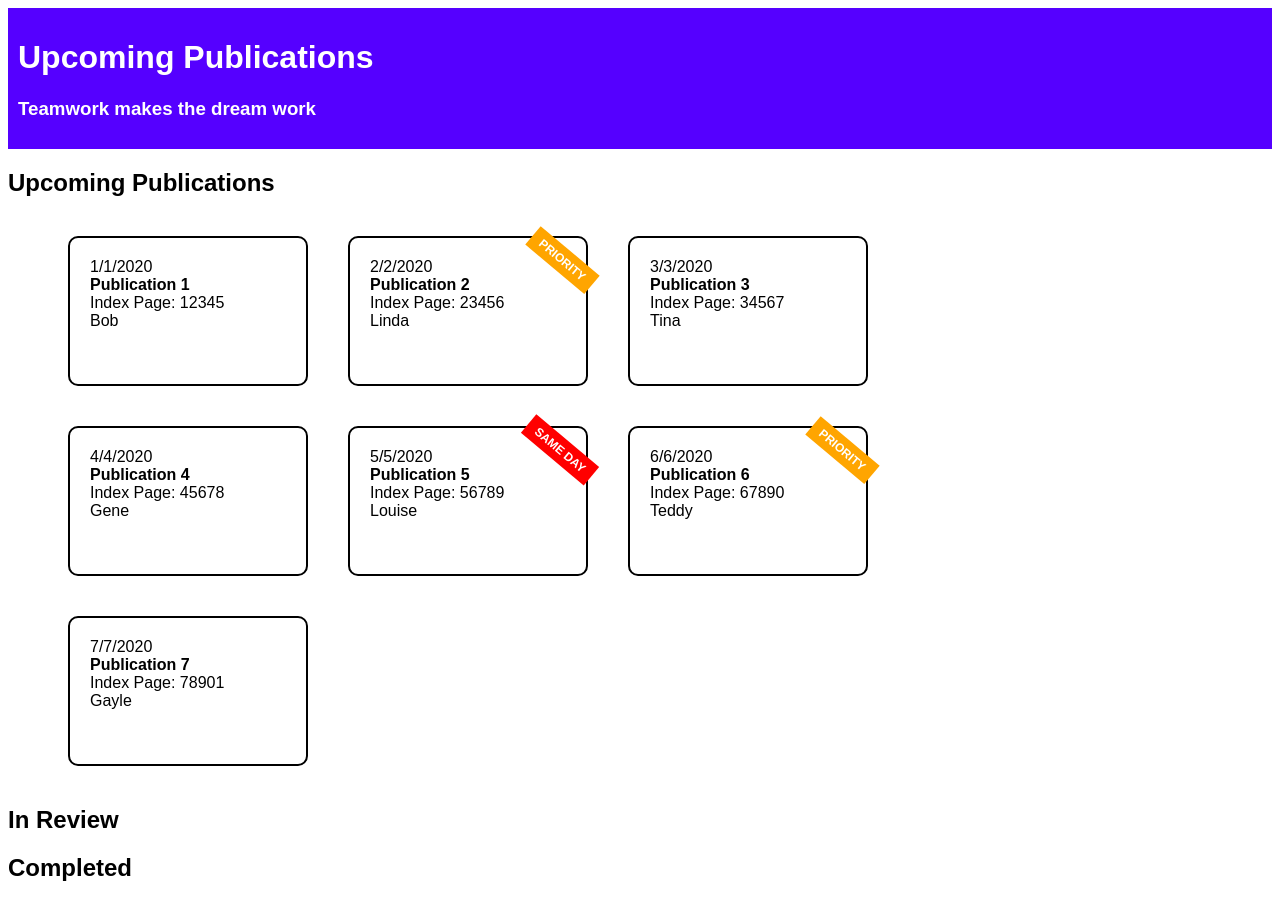
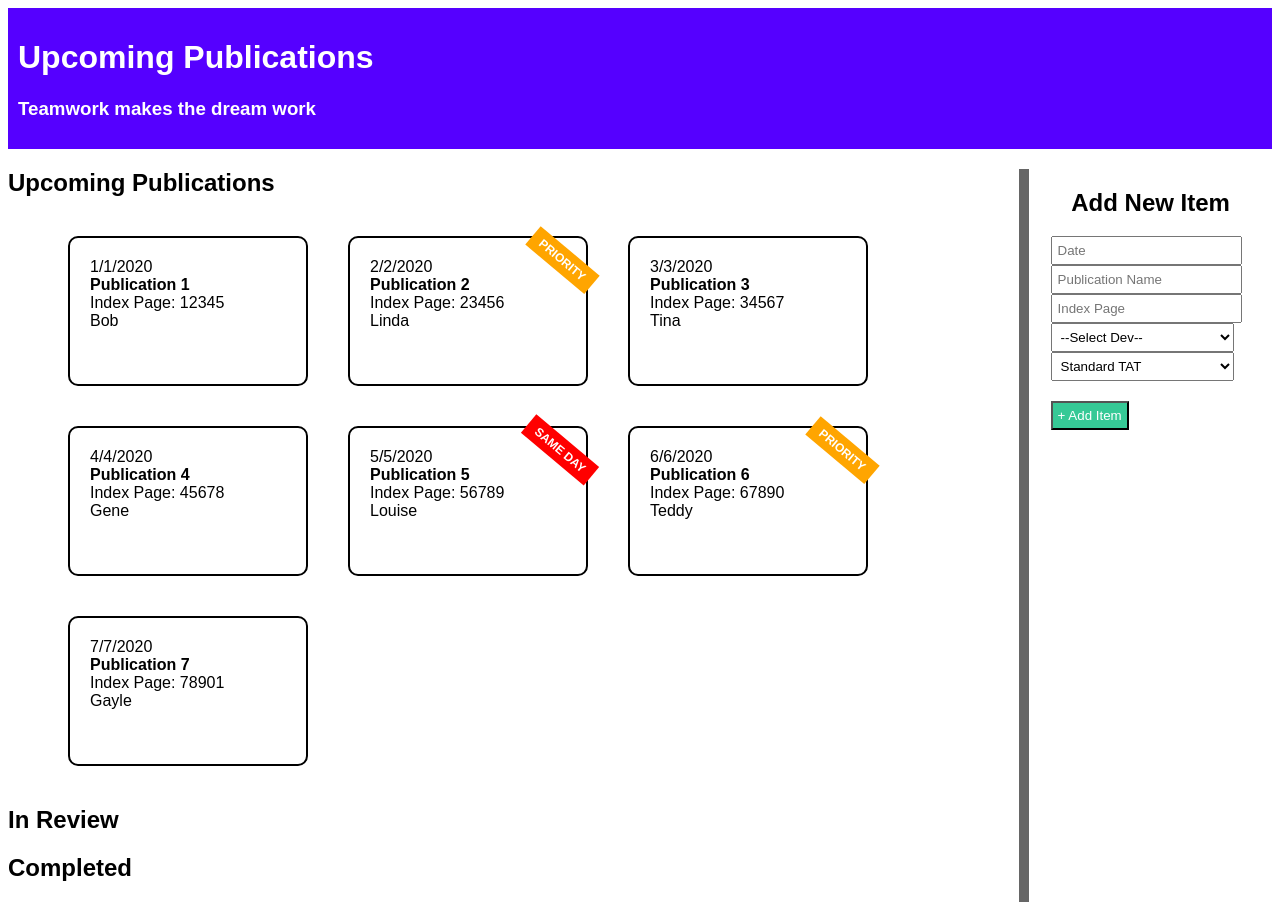
Before and after one commit to twelve13/task-tracker_React, a React (Create React App) app: page / in a window 1280 px wide. Built offline with nearby package versions, Linux system fonts and the light colour scheme.

Commit message:
add CreateItemForm

```diff
--- a/src/App.js
+++ b/src/App.js
@@ -1,6 +1,7 @@
 import React from 'react';
 import Header from './components/Header';
 import Item from './components/Item';
+import AddItemForm from './components/AddItemForm';
 import data from './data';
 
 class App extends React.Component {
@@ -12,6 +13,15 @@ class App extends React.Component {
     console.log(data)
     this.setState({ upcoming: data });
   }
+
+  addItem = (item) => {
+    const upcoming = {...this.state.upcoming};
+    //add the new item to the items variable using date.now to generate a unique key
+    upcoming[`items${Date.now()}`] = item;
+    this.setState({
+      upcoming
+    })
+  };
 
   render() {
     return (
@@ -38,6 +48,10 @@ class App extends React.Component {
               <h2>Completed</h2>
             </div>
           </div>
+          <div className="form-area">
+            <h2>Add New Item</h2>
+            <AddItemForm addItem = {this.addItem} />
+          </div>
         </div>
       </div>
     )
--- /dev/null
+++ b/src/components/AddItemForm.js
@@ -0,0 +1,55 @@
+import React from 'react';
+
+class AddItemForm extends React.Component {
+
+	dateRef = React.createRef();
+	itemNameRef = React.createRef();
+	indexPageRef = React.createRef();
+	developerRef = React.createRef();
+	flagRef = React.createRef();
+
+	createItem = (event) => {
+		event.preventDefault();
+
+		const item = {
+			date: this.dateRef.current.value,
+			itemName: this.itemNameRef.current.value,
+			indexPage: this.indexPageRef.current.value,
+			developer: this.developerRef.current.value,
+			flag: this.flagRef.current.value,
+			status: "Upcoming",
+		}
+
+		this.props.addItem(item);
+
+		//refresh the form
+		event.currentTarget.reset();
+	}
+	render() {
+		return (
+			<form className="add-item-form" onSubmit={this.createItem}>
+				<input name="date" ref={this.dateRef} type="text" placeholder="Date" required />
+				<input name="itemName" ref={this.itemNameRef} type="text" placeholder="Publication Name" required />
+				<input name="indexPage" ref={this.indexPageRef} type="number" placeholder="Index Page" required />
+				<select name="developer" ref={this.developerRef} required>
+					<option value="">--Select Dev--</option>
+					<option value="Bob">Bob</option>
+					<option value="Linda">Linda</option>
+					<option value="Tina">Tina</option>
+					<option value="Gene">Gene</option>
+					<option value="Louise">Louise</option>
+					<option value="Teddy">Teddy</option>
+					<option value="Gayle">Gayle</option>
+				</select>
+				<select name="flag" ref={this.flagRef}>
+					<option value="standard">Standard TAT</option>
+					<option value="priority">Priority</option>
+					<option value="same-day">Same Day</option>
+				</select>
+				<button type="submit">+ Add Item</button>
+			</form>
+		)
+	}
+}
+
+export default AddItemForm;
--- a/src/style.css
+++ b/src/style.css
@@ -75,3 +75,39 @@ body {
 .itemname {
 	font-weight: bold;
 }
+
+.form-area {
+	align-content: flex-start;
+	border-left: solid 10px #666;
+	box-sizing: border-box;
+	display: flex;
+	flex-wrap: wrap;
+	justify-content: center;
+	margin-top: 20px;
+	width: 20%;
+}
+
+.form-area h2 {
+	text-align: center;
+	width: 100%;
+}
+
+.add-item-form, .select-dev-form {
+	width: 200px;
+}
+
+.add-item-form input {
+	padding: 5px;
+}
+
+.add-item-form select, .select-dev-form select {
+	padding: 5px;
+	width: 183px;
+}
+
+.add-item-form button, .select-dev-form button {
+	background-color: #36c996;
+	color: white;
+	margin-top: 20px;
+	padding: 5px;
+}
```
